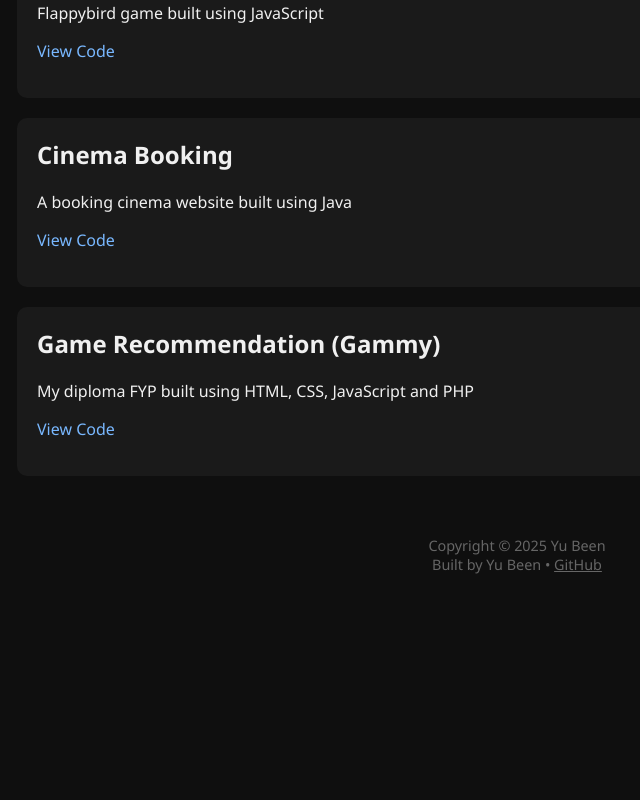
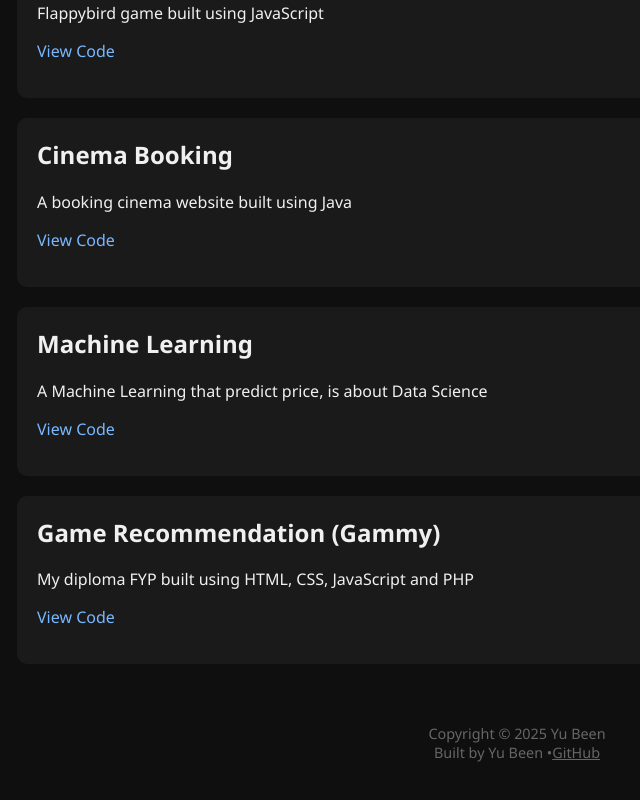
Before and after one commit to fru1tyyyy/my-portfolio, a React (Vite) app: page /Project in a window 1280 px wide. Shown: the part 987-1787 px from the top of the page, without its empty margins (123-763 px from the left). Before the commit the page ends 1601 px from the top, so only its background shows below. Built offline with nearby package versions, Linux system fonts and the light colour scheme.

Commit message:
Update Project.jsx

```diff
--- a/src/Project.jsx
+++ b/src/Project.jsx
@@ -78,6 +78,11 @@ const Projects = () => {
           <p><a href="https://github.com/fru1tyyyy/cinema-booking" target="_blank" rel="noreferrer">View Code</a></p>
         </div>
         <div className="project">
+          <h2>Machine Learning</h2>
+          <p>A Machine Learning that predict price, is about Data Science</p>
+          <p><a href="https://github.com/fru1tyyyy/predict-price" target="_blank" rel="noreforrer">View Code</a></p>
+        </div>
+        <div className="project">
           <h2>Game Recommendation (Gammy)</h2>
           <p>My diploma FYP built using HTML, CSS, JavaScript and PHP</p>
           <p><a href="https://github.com/fru1tyyyy/Gammy" target="_blank" rel="noreferrer">View Code</a></p>
@@ -85,7 +90,7 @@ const Projects = () => {
       </div>
       <footer>
         Copyright © 2025 Yu Been <br />
-        Built by Yu Been •{" "}<a href="https://github.com/fru1tyyyy" target="_blank" rel="noreferrer" style={{ color: "#666" }}>GitHub</a>
+        Built by Yu Been •<a href="https://github.com/fru1tyyyy" target="_blank" rel="noreferrer" style={{ color: "#666" }}>GitHub</a>
       </footer>
     </>
   );
```
